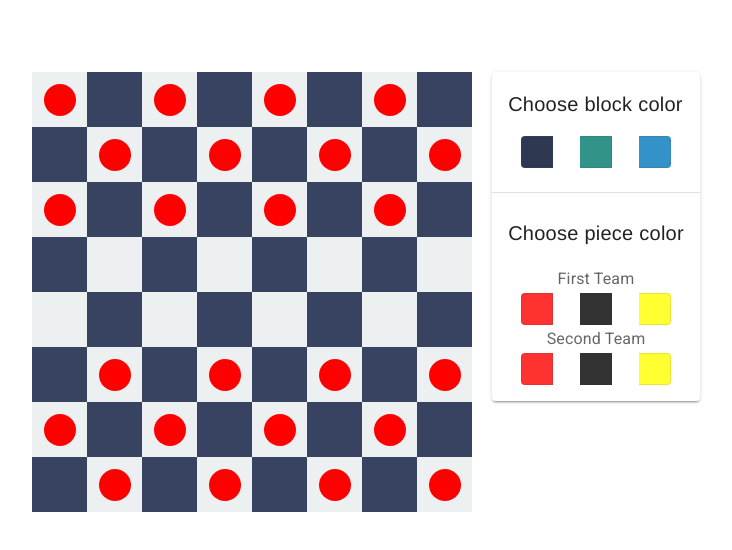
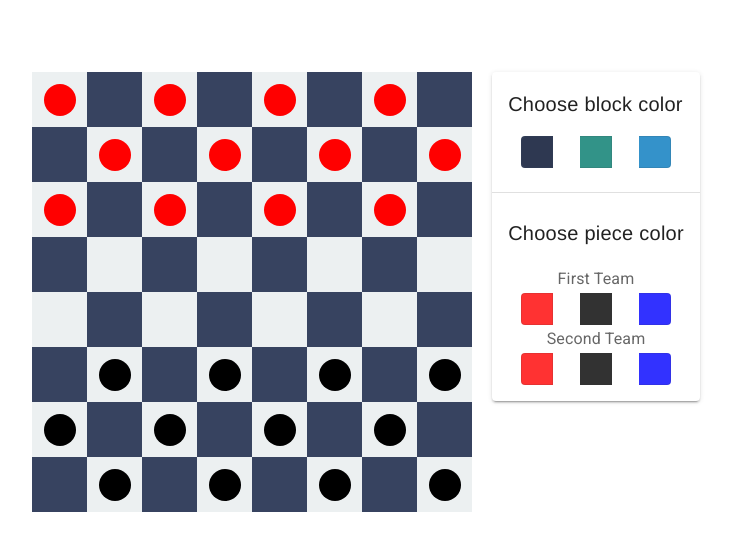
Before and after one commit to Najia25/checkers-board-game, a Vue app: page / in a window 1280 px wide. Shown: the top 550 px of the page, without its empty margins (284-1016 px from the left). Built offline with nearby package versions, Linux system fonts and the light colour scheme.

Commit message:
piece color updated based on user choice

```diff
--- a/src/components/Board.vue
+++ b/src/components/Board.vue
@@ -14,8 +14,10 @@
       <!-- display piece where row(x) and column(y) both are even and where row(x) and column(y) both are odd -->
       <!-- hide piece in the middle two rows -->
       <Piece
-        v-if="( (x % 2 && y % 2) || (!(x % 2) && !(y % 2)) )"
+        v-if="(x % 2 && y % 2) || (!(x % 2) && !(y % 2))"
         :class="{'d-none': (x === size / 2 || x === (size / 2) + 1)}"
+        :isFirstTeam="x < size / 2"
+        :isSecondTeam="x > (size / 2) + 1"
       />
       </div>
     </div>
@@ -28,7 +30,8 @@ export default {
   name: 'Board',
   data () {
     return {
-      size: 8
+      size: 8,
+
     }
   },
   components: {
--- a/src/components/Piece.vue
+++ b/src/components/Piece.vue
@@ -1,11 +1,18 @@
 <template>
-  <div class="piece">
+  <div
+  class="piece"
+  :style="[isFirstTeam && { background: selectedPieceColorFirstTeam }, isSecondTeam && { background: selectedPieceColorSecondTeam}]"
+  >
   </div>
 </template>
 
 <script>
+import { mapState } from 'vuex'
 export default {
-
+  props: ['isFirstTeam', 'isSecondTeam'],
+  computed: {
+    ...mapState(['selectedPieceColorFirstTeam', 'selectedPieceColorSecondTeam'])
+  }
 }
 </script>
 
@@ -14,7 +21,7 @@ export default {
   width: 32px;
   height: 32px;
   border-radius: 50%;
-  background: red;
+  // background: red;
   position: absolute;
   top: 50%;
   left: 50%;
--- a/src/store/state.js
+++ b/src/store/state.js
@@ -3,7 +3,7 @@
 export default {
   selectedBlockColor: "#374360",
   blockColors: ["#374360", "#00796B", "#0277BD"],
-  pieceColors: ["Red","Black","Yellow"],
+  pieceColors: ["Red","Black","blue"],
   selectedPieceColorFirstTeam: "Red",
   selectedPieceColorSecondTeam: "Black"
 }
```
